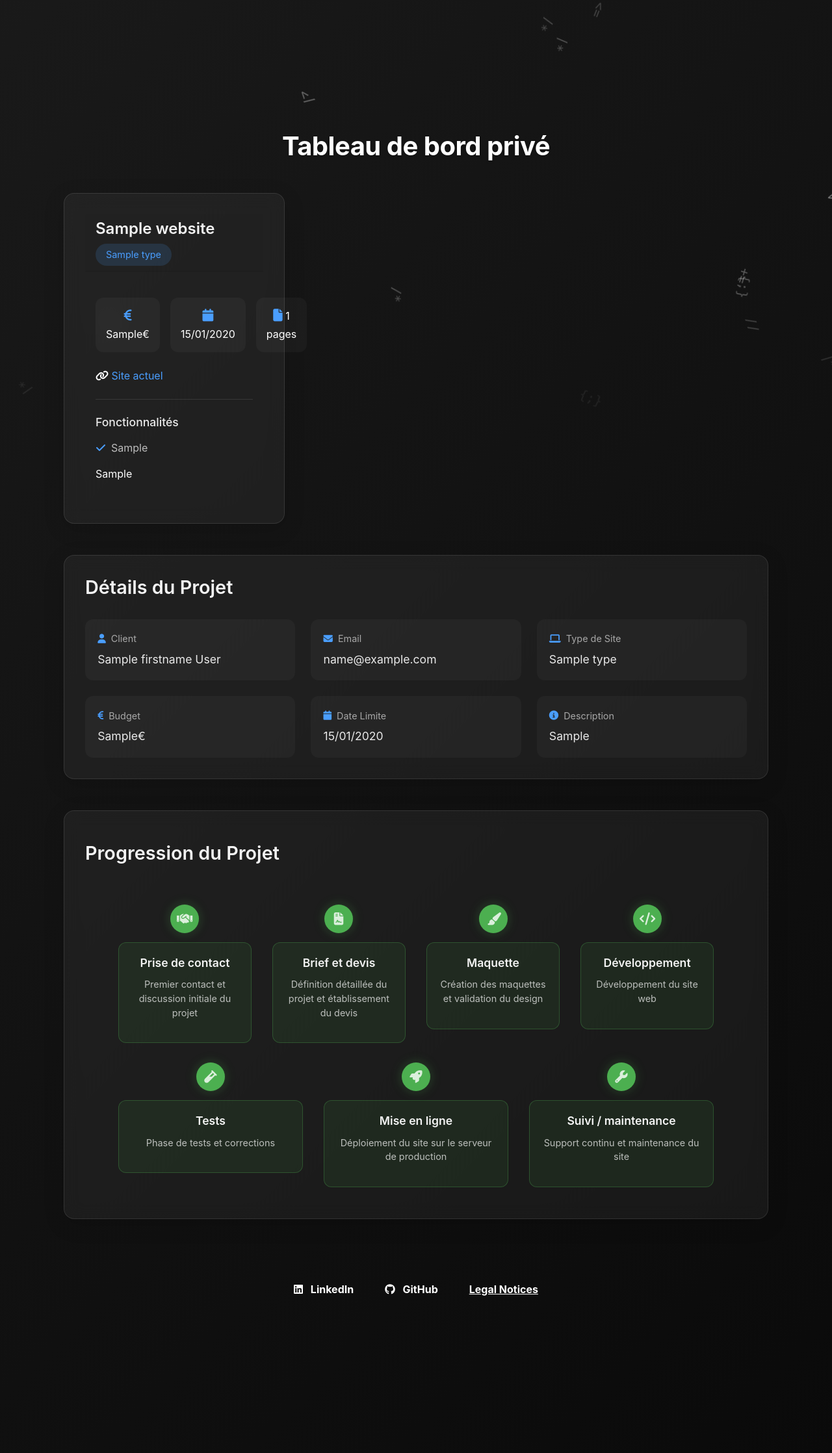
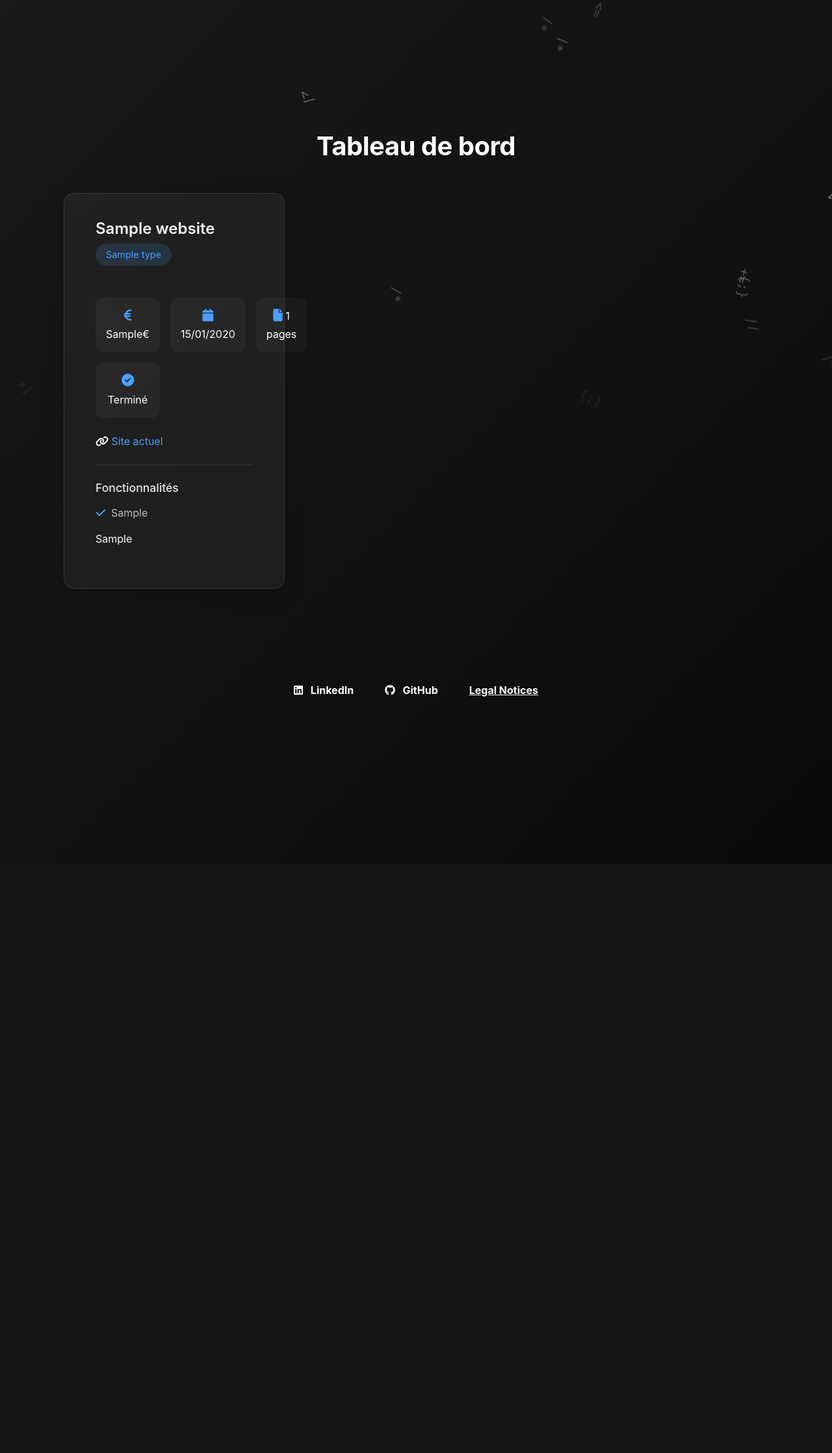
Before and after one commit to ImaginaryConception/ImaginaryConception, a Symfony app: template templates/main/private_board.html.twig in a window 1280 px wide. Shown: the part 143-2379 px from the top of the page at 65% size. After the commit the page ends 1472 px from the top, so only its background shows below. Run offline with Twig, Linux system fonts and the light colour scheme; the template is opened without the code that fills it: most values are stand-ins (such as "Sample title", 1, 10 or a date in 2020); some libraries are stand-ins or nearby versions.

Commit message:
Ajout possibilité de faire plusieurs projets web

```diff
--- a/public/CSS/animations.css
+++ b/public/CSS/animations.css
@@ -1,7 +1,7 @@
 /* Curseur personnalisé */
-* {
+/* * {
     cursor: none !important;
-}
+} */
 
 .custom-cursor {
     width: 12px;
--- a/templates/_partials/_footer.html.twig
+++ b/templates/_partials/_footer.html.twig
@@ -1,9 +1,9 @@
 <div class="container-fluid pb-5">
     <div class="row">
-        <nav class="mt-5 mb-5 d-flex flex-row justify-content-center align-items-center">
-            <a class="mx-4 text-decoration-none text-center linked fw-bold" href="https://www.linkedin.com/in/anis-h-b29099235/" target="_blank"><i class="fab fa-linkedin me-2"></i> LinkedIn</a>
-            <a class="mx-4 text-decoration-none text-center linked fw-bold" href="https://github.com/ImaginaryConception" target="_blank"><i class="fab fa-github me-2"></i> GitHub</a>
-            <a class="mx-4 text-center{{ route == 'mentions_legales' ? ' nav-active' }} linked fw-bold" href="{{ path('mentions_legales') }}">Legal Notices</a>
+        <nav class="mt-5 mb-5 d-flex flex-md-row flex-column justify-content-center align-items-center">
+            <a class="mx-md-4 mx-2 mb-3 mb-md-0 text-decoration-none text-center linked fw-bold" href="https://www.linkedin.com/in/anis-h-b29099235/" target="_blank"><i class="fab fa-linkedin me-2"></i> LinkedIn</a>
+            <a class="mx-md-4 mx-2 mb-3 mb-md-0 text-decoration-none text-center linked fw-bold" href="https://github.com/ImaginaryConception" target="_blank"><i class="fab fa-github me-2"></i> GitHub</a>
+            <a class="mx-md-4 mx-2 text-center{{ route == 'mentions_legales' ? ' nav-active' }} linked fw-bold" href="{{ path('mentions_legales') }}">Legal Notices</a>
         </nav>
     </div>
 </div>
--- a/templates/base.html.twig
+++ b/templates/base.html.twig
@@ -29,8 +29,9 @@
         <div class="container">
 
             {% block body %}{% endblock %}
+        </div>
 
-        </div>
+        {# <script>window.aichatbotApiKey="c6336530-debb-4a6f-939c-267af94cef6c"; window.aichatbotProviderId="f9e9c5e4-6d1a-4b8c-8d3f-3f9e9c5e46d1";</script><script src="https://script.chatlab.com/aichatbot.js" id="c6336530-debb-4a6f-939c-267af94cef6c" defer></script> #}
 
         {% include '_partials/_footer.html.twig' %}
         <div class="mb-6"></div>
--- a/templates/main/home.html.twig
+++ b/templates/main/home.html.twig
@@ -62,13 +62,11 @@
                                 <span class="nav-button-content">Portfolio</span>
                                 <p class="nav-button-description">Explorez nos réalisations</p>
                             </a>
-                            {% if app.user and app.user.hasPrivateBoardAccess %}
                                 <a href="{{ path('private_board') }}" class="nav-button mb-4" data-aos="fade-up" data-aos-delay="400">
                                     <div class="nav-button-bg"></div>
-                                    <span class="nav-button-content">Board privé</span>
-                                    <p class="nav-button-description">Suivez l'évolution du projet en temps réel.</p>
+                                    <span class="nav-button-content">Tableau de bord</span>
+                                    <p class="nav-button-description">Suivez l'évolution de vos projets web en temps réel.</p>
                                 </a>
-							{% endif %}
                         </div>
                         <style>
                             .custom-nav {
--- a/templates/main/private_board.html.twig
+++ b/templates/main/private_board.html.twig
@@ -1,14 +1,14 @@
 {% extends 'base.html.twig' %}
 
-{% block title %}Board Privé{% endblock %}
+{% block title %}Dashboard{% endblock %}
 
 {% block body %}
 <div class="dashboard-container">
-    <h1 class="dashboard-title">Tableau de bord privé</h1>
+    <h1 class="dashboard-title">Tableau de bord</h1>
 
     <div class="project-cards">
         {% for website in websites %}
-            <div class="glass-card project-card">
+            <div class="glass-card project-card" data-project-id="{{ website.id }}" data-email="{{ website.email }}" data-current-stage="{{ website.currentStage }}" onclick="selectProject(this, {{ website.id }}, {{ website.completed }}, {{ website.currentStage }})">
                 <div class="card-header">
                     <h3 class="company-name">{{ website.companyName ?? 'Projet Web' }}</h3>
                     <span class="project-type">{{ website.type }}</span>
@@ -26,6 +26,10 @@
                         <div class="info-item">
                             <i class="fas fa-file"></i>
                             <span>{{ website.estimatedPages }} pages</span>
+                        </div>
+                        <div class="info-item">
+                            <i class="fas fa-check-circle"></i>
+                            <span>{{ website.completed ? 'Terminé' : 'En cours' }}</span>
                         </div>
                     </div>
 
@@ -55,9 +59,8 @@
                 </div>
             </div>
         {% else %}
-            <div class="empty-state">
-                <i class="fas fa-folder-open"></i>
-                <p>Aucun projet web en cours</p>
+            <div class="empty-state mx-auto">
+                <p class="text-light"><i class="fas fa-folder-open me-2"></i>Aucun projet web en cours</p>
             </div>
         {% endfor %}
     </div>
@@ -65,39 +68,39 @@
     {% if websites|length > 0 %}
     {% set website = websites|first %}
     <!-- Détails du devis -->
-    <div class="glass-card quote-details">
+    <div class="glass-card quote-details" id="quote-details" style="display: none;">
         <h2 class="section-title">Détails du Projet</h2>
         <div class="quote-grid">
             <div class="quote-info">
                 <div class="info-label"><i class="fas fa-user"></i> Client</div>
-                <div class="info-value">{{ website.firstname }} {{ website.lastname }}</div>
+                <div class="info-value" id="client-name"></div>
             </div>
             <div class="quote-info">
                 <div class="info-label"><i class="fas fa-envelope"></i> Email</div>
-                <div class="info-value">{{ website.email }}</div>
+                <div class="info-value" id="client-email"></div>
             </div>
             <div class="quote-info">
                 <div class="info-label"><i class="fas fa-laptop"></i> Type de Site</div>
-                <div class="info-value">{{ website.type }}</div>
+                <div class="info-value" id="site-type"></div>
             </div>
             <div class="quote-info">
                 <div class="info-label"><i class="fas fa-euro-sign"></i> Budget</div>
-                <div class="info-value">{{ website.estimatedBudget }}€</div>
+                <div class="info-value" id="budget"></div>
             </div>
             <div class="quote-info">
                 <div class="info-label"><i class="fas fa-calendar"></i> Date Limite</div>
-                <div class="info-value">{{ website.deadline|date('d/m/Y') }}</div>
+                <div class="info-value" id="deadline"></div>
             </div>
             <div class="quote-info">
                 <div class="info-label"><i class="fas fa-info-circle"></i> Description</div>
-                <div class="info-value">{{ website.additionalInfo }}</div>
+                <div class="info-value" id="description"></div>
             </div>
         </div>
     </div>
     {% endif %}
 
     <!-- Timeline -->
-    <div class="timeline-container glass-card">
+    <div class="timeline-container glass-card" id="timeline-container" style="display: none;">
         <h2 class="section-title">Progression du Projet</h2>
         <div class="timeline">
             {% set stages = [
@@ -126,6 +129,84 @@
         </div>
     </div>
 </div>
+<script>
+document.addEventListener('DOMContentLoaded', function() {
+    // Add click event listeners to all project cards
+    document.querySelectorAll('.project-card').forEach(card => {
+        card.addEventListener('click', function(e) {
+            const projectId = this.getAttribute('data-project-id');
+            const isCompleted = this.querySelector('.info-item:nth-child(4) span').textContent.includes('Terminé');
+            const currentStage = parseInt(this.getAttribute('data-current-stage')) || 1;
+            selectProject(this, projectId, isCompleted, currentStage);
+        });
+    });
+});
+
+function selectProject(element, projectId, isCompleted, currentStage) {
+    try {
+        // Remove active class from all cards
+        document.querySelectorAll('.project-card').forEach(card => {
+            card.classList.remove('active-card');
+        });
+
+        // Add active class to selected card
+        element.classList.add('active-card');
+
+        // Show timeline and quote details containers
+        const timelineContainer = document.getElementById('timeline-container');
+        const quoteDetails = document.getElementById('quote-details');
+
+        if (timelineContainer) {
+            timelineContainer.style.display = 'block';
+            timelineContainer.scrollIntoView({ behavior: 'smooth' });
+        }
+        if (quoteDetails) quoteDetails.style.display = 'block';
+
+        // Update project details
+        updateProjectDetails(element);
+        updateTimeline(isCompleted, currentStage);
+
+    } catch (error) {
+        console.error('Erreur lors de la sélection du projet:', error);
+    }
+}
+
+function updateProjectDetails(card) {
+    const updateElement = (id, selector, fallback = 'Non spécifié') => {
+        const element = document.getElementById(id);
+        if (element) {
+            const source = selector.startsWith('data-') ?
+                card.getAttribute(selector) :
+                card.querySelector(selector)?.textContent.trim();
+            element.textContent = source || fallback;
+        }
+    };
+
+    updateElement('client-name', '.company-name');
+    updateElement('client-email', 'data-email');
+    updateElement('site-type', '.project-type');
+    updateElement('budget', '.info-item:nth-child(1) span', '0€');
+    updateElement('deadline', '.info-item:nth-child(2) span');
+    updateElement('description', '.additional-info p', 'Aucune description');
+}
+
+function updateTimeline(isCompleted, currentStage) {
+    const timelineItems = document.querySelectorAll('.timeline-item');
+    timelineItems.forEach((item, index) => {
+        item.classList.remove('completed', 'active');
+
+        if (isCompleted) {
+            item.classList.add('completed');
+        } else if (currentStage > 0) {
+            if (index < currentStage - 1) {
+                item.classList.add('completed');
+            } else if (index === currentStage - 1) {
+                item.classList.add('active');
+            }
+        }
+    });
+}
+</script>
 <style>
         /* Styles de base */
         * {
@@ -178,6 +259,25 @@
             border: 1px solid rgba(255, 255, 255, 0.1);
             box-shadow: 0 8px 32px rgba(0, 0, 0, 0.15);
             transition: all 0.4s cubic-bezier(0.4, 0, 0.2, 1);
+        }
+
+        .project-card {
+            cursor: pointer;
+            transition: all 0.3s ease;
+        }
+
+        .project-card:hover {
+            transform: translateY(-5px);
+            box-shadow: 0 12px 40px rgba(0, 0, 0, 0.2);
+        }
+
+        .project-card.active-card {
+            border: 2px solid #4CAF50;
+            box-shadow: 0 8px 32px rgba(76, 175, 80, 0.3);
+        }
+
+        .project-card[data-completed="true"] {
+            border-color: #4CAF50;
         }
 
         .project-card .card-header {
```
Also changed, not shown: migrations/Version20250417231623.php (added, +35 -0 lines), src/Controller/MainController.php (+35 -6 lines), src/Entity/Website.php (+14 -0 lines), templates/main/users.html.twig (+38 -17 lines).
